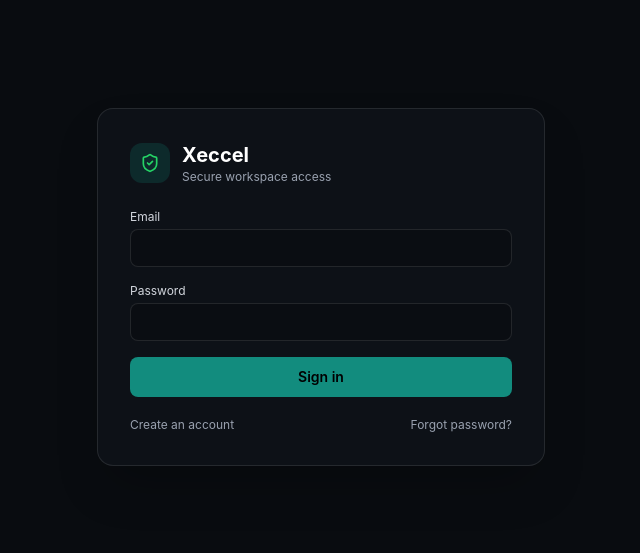
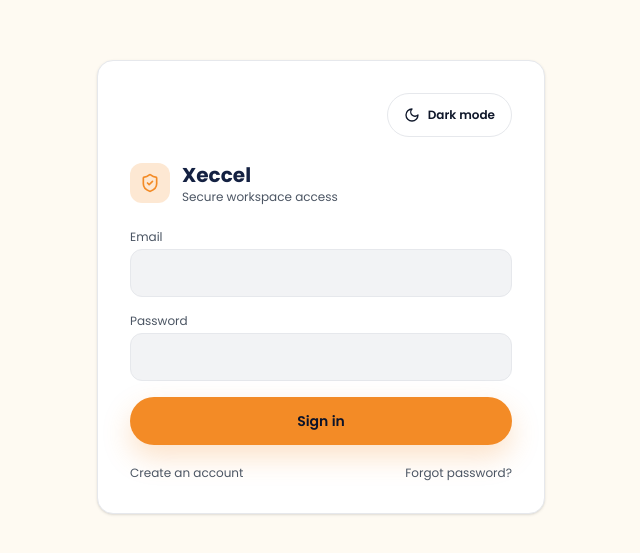
Before and after one commit to vipinxsharma/thynkwhatsapp, a Next.js app: page /login in a window 1280 px wide. Shown: the part 113-666 px from the top of the page, without its empty margins (319-959 px from the left). Built offline with nearby package versions, Linux system fonts and the light colour scheme; no server answers.

Commit message:
Add Xeccel brand palette and persistent light dark theme

```diff
--- a/app/globals.css
+++ b/app/globals.css
@@ -1,56 +1,109 @@
+@import url("https://fonts.googleapis.com/css2?family=Poppins:wght@400;500;600;700;800&display=swap");
 @import "tailwindcss";
 
 @custom-variant dark (&:where(.dark, .dark *));
 
 @theme {
-  --color-background: #0c0f14;
-  --color-foreground: #f3f4f6;
-  --color-surface-50: #181d24;
-  --color-surface-100: #13171d;
-  --color-surface-200: #0e1116;
-  --color-surface-300: #090c0f;
-  --color-whatsapp: #128c7e;
-  --color-whatsapp-light: #25d366;
-  --color-whatsapp-dark: #075e54;
+  --color-background: var(--background);
+  --color-foreground: var(--foreground);
+  --color-surface-50: var(--surface-raised);
+  --color-surface-100: var(--surface);
+  --color-surface-200: var(--surface-muted);
+  --color-surface-300: var(--background);
+  --color-whatsapp: #f38b26;
+  --color-whatsapp-light: #f38b26;
+  --color-whatsapp-dark: #e07512;
   --color-whatsapp-teal: #00a884;
   --color-whatsapp-badge: #00a884;
   --color-whatsapp-chatbg: #0b141a;
   --color-whatsapp-bubbleIn: #202c33;
   --color-whatsapp-bubbleOut: #005c4b;
-  --color-border: rgba(255, 255, 255, 0.08);
-  --shadow-glass: 0 8px 32px 0 rgba(0, 0, 0, 0.37);
-  --shadow-glow: 0 0 20px -5px rgba(37, 211, 102, 0.3);
+  --color-border: var(--border);
+  --shadow-glass: 0 8px 20px rgba(15, 23, 42, 0.08);
+  --shadow-glow: 0 12px 28px rgba(243, 139, 38, 0.25);
 }
 
 :root {
-  --background: #0b0e14;
-  --foreground: #f3f4f6;
+  color-scheme: light;
+  --background: #fefaf2;
+  --surface: #ffffff;
+  --surface-raised: #fafafb;
+  --surface-muted: #f2f3f5;
+  --foreground: #0f172a;
+  --heading: #142142;
+  --muted: #4b5563;
+  --border: #e6e8ec;
+  --accent: #f38b26;
+  --accent-hover: #e07512;
+  --focus-ring: 0 0 0 3px rgba(243, 139, 38, 0.45);
+}
+
+html.dark {
+  color-scheme: dark;
+  --background: #0b132a;
+  --surface: #142142;
+  --surface-raised: #1b2d58;
+  --surface-muted: #101b36;
+  --foreground: #f8fafc;
+  --heading: #ffffff;
+  --muted: #cbd5e1;
+  --border: rgba(255, 255, 255, 0.16);
 }
 
 body {
   color: var(--foreground);
   background: var(--background);
-  font-family: -apple-system, BlinkMacSystemFont, "Segoe UI", Roboto, "Helvetica Neue", Arial, sans-serif;
+  font-family: Poppins, system-ui, -apple-system, "Segoe UI", sans-serif;
   overflow-x: hidden;
 }
 
-/* Custom smooth dark scrollbars */
+*:focus-visible {
+  outline: none;
+  box-shadow: var(--focus-ring);
+}
+
+/* Legacy dashboard utilities follow the active palette; WhatsApp previews retain their native colors. */
+html:not(.dark) .theme-content:not(.theme-content--chat) :where([class~="text-white"], [class~="text-gray-100"], [class~="text-gray-200"]):not(.whatsapp-pattern *) {
+  color: var(--heading);
+}
+
+html:not(.dark) .theme-content:not(.theme-content--chat) :where([class~="text-gray-300"], [class~="text-gray-400"], [class~="text-gray-500"]):not(.whatsapp-pattern *) {
+  color: var(--muted);
+}
+
+html:not(.dark) .theme-content:not(.theme-content--chat) :where([class~="border-white/5"], [class~="border-white/10"]):not(.whatsapp-pattern *) {
+  border-color: var(--border);
+}
+
+html:not(.dark) .theme-content:not(.theme-content--chat) :where([class~="bg-white/5"], [class~="bg-white/10"], [class~="bg-black/20"], [class~="bg-black/40"]):not(.whatsapp-pattern *) {
+  background-color: var(--surface-muted);
+}
+
+@media (prefers-reduced-motion: reduce) {
+  *, *::before, *::after {
+    scroll-behavior: auto !important;
+    animation-duration: 0.01ms !important;
+    transition-duration: 0.01ms !important;
+  }
+}
+
+/* Custom scrollbars */
 ::-webkit-scrollbar {
   width: 6px;
   height: 6px;
 }
 
 ::-webkit-scrollbar-track {
-  background: rgba(255, 255, 255, 0.02);
+  background: var(--background);
 }
 
 ::-webkit-scrollbar-thumb {
-  background: rgba(255, 255, 255, 0.15);
+  background: var(--border);
   border-radius: 4px;
 }
 
 ::-webkit-scrollbar-thumb:hover {
-  background: rgba(37, 211, 102, 0.4);
+  background: var(--accent);
 }
 
 /* WhatsApp chat background pattern */
@@ -62,8 +115,8 @@ body {
 
 /* Glassmorphism utility */
 .glass-panel {
-  background: rgba(18, 23, 31, 0.7);
+  background: color-mix(in srgb, var(--surface) 80%, transparent);
   backdrop-filter: blur(16px);
   -webkit-backdrop-filter: blur(16px);
-  border: 1px solid rgba(255, 255, 255, 0.08);
+  border: 1px solid var(--border);
 }
--- a/app/layout.tsx
+++ b/app/layout.tsx
@@ -1,4 +1,5 @@
 import type { Metadata } from "next";
+import { cookies } from "next/headers";
 import "./globals.css";
 
 export const metadata: Metadata = {
@@ -6,14 +7,15 @@ export const metadata: Metadata = {
   description: "Enterprise Multi-Tenant WhatsApp Business API & Unified CRM Inbox",
 };
 
-export default function RootLayout({
+export default async function RootLayout({
   children,
 }: Readonly<{
   children: React.ReactNode;
 }>) {
+  const theme = (await cookies()).get("xeccel-theme")?.value;
   return (
-    <html lang="en" className="dark">
-      <body className="bg-[#0b0e14] text-gray-100 min-h-screen antialiased selection:bg-whatsapp-light/30 selection:text-whatsapp-light">
+    <html lang="en" className={theme === "dark" ? "dark" : ""} suppressHydrationWarning>
+      <body className="min-h-screen antialiased selection:bg-whatsapp-light/30">
         {children}
       </body>
     </html>
--- a/app/login/page.tsx
+++ b/app/login/page.tsx
@@ -1,6 +1,7 @@
 import Link from "next/link";
 import { ShieldCheck } from "lucide-react";
 import { signInAction, signUpAction } from "@/app/auth/actions";
+import { ThemeToggle } from "@/components/theme/ThemeToggle";
 
 const errors: Record<string, string> = {
   configuration: "Self-service authentication needs its dedicated Neon project configuration.",
@@ -23,15 +24,16 @@ export default async function LoginPage({
   const params = await searchParams;
   const signingUp = params.mode === "signup";
   return (
-    <main className="min-h-screen bg-[#090c10] text-gray-200 flex items-center justify-center p-6">
-      <section className="w-full max-w-md rounded-2xl border border-white/10 bg-[#0d1117] p-8 shadow-2xl">
+    <main className="min-h-screen bg-[var(--background)] text-[var(--foreground)] flex items-center justify-center p-6">
+      <section className="w-full max-w-md rounded-2xl border border-[var(--border)] bg-[var(--surface)] p-8 shadow-sm">
+        <div className="mb-6 flex justify-end"><ThemeToggle /></div>
         <div className="flex items-center gap-3">
           <div className="h-10 w-10 rounded-xl bg-whatsapp/20 flex items-center justify-center">
             <ShieldCheck className="h-5 w-5 text-whatsapp-light" />
           </div>
           <div>
-            <h1 className="text-xl font-bold text-white">Xeccel</h1>
-            <p className="text-xs text-gray-400">Secure workspace access</p>
+            <h1 className="text-xl font-bold text-[var(--heading)]">Xeccel</h1>
+            <p className="text-xs text-[var(--muted)]">Secure workspace access</p>
           </div>
         </div>
 
@@ -48,29 +50,29 @@ export default async function LoginPage({
 
         <form action={signingUp ? signUpAction : signInAction} className="mt-6 space-y-4">
           {signingUp && (
-            <label className="block text-xs text-gray-300">
+            <label className="block text-xs text-[var(--muted)]">
               Name
-              <input name="name" required minLength={2} className="mt-1 w-full rounded-lg border border-white/10 bg-black/20 px-3 py-2 text-sm" />
+              <input name="name" required minLength={2} className="mt-1 min-h-12 w-full rounded-xl border border-[var(--border)] bg-[var(--surface-muted)] px-3 py-2 text-sm" />
             </label>
           )}
-          <label className="block text-xs text-gray-300">
+          <label className="block text-xs text-[var(--muted)]">
             Email
-            <input name="email" type="email" autoComplete="email" required className="mt-1 w-full rounded-lg border border-white/10 bg-black/20 px-3 py-2 text-sm" />
+            <input name="email" type="email" autoComplete="email" required className="mt-1 min-h-12 w-full rounded-xl border border-[var(--border)] bg-[var(--surface-muted)] px-3 py-2 text-sm" />
           </label>
-          <label className="block text-xs text-gray-300">
+          <label className="block text-xs text-[var(--muted)]">
             Password
-            <input name="password" type="password" autoComplete={signingUp ? "new-password" : "current-password"} required minLength={12} className="mt-1 w-full rounded-lg border border-white/10 bg-black/20 px-3 py-2 text-sm" />
+            <input name="password" type="password" autoComplete={signingUp ? "new-password" : "current-password"} required minLength={12} className="mt-1 min-h-12 w-full rounded-xl border border-[var(--border)] bg-[var(--surface-muted)] px-3 py-2 text-sm" />
           </label>
-          <button className="w-full rounded-lg bg-whatsapp px-4 py-2.5 text-sm font-semibold text-black">
+          <button className="min-h-12 w-full rounded-full bg-whatsapp px-4 py-2.5 text-sm font-semibold text-[#0b132a] shadow-glow hover:bg-whatsapp-dark">
             {signingUp ? "Create workspace" : "Sign in"}
           </button>
         </form>
 
-        <div className="mt-5 flex justify-between text-xs text-gray-400">
-          <Link href={signingUp ? "/login" : "/login?mode=signup"} className="hover:text-white">
+        <div className="mt-5 flex justify-between text-xs text-[var(--muted)]">
+          <Link href={signingUp ? "/login" : "/login?mode=signup"} className="hover:text-[var(--heading)]">
             {signingUp ? "Already have an account?" : "Create an account"}
           </Link>
-          {!signingUp && <Link href="/auth/forgot-password" className="hover:text-white">Forgot password?</Link>}
+          {!signingUp && <Link href="/auth/forgot-password" className="hover:text-[var(--heading)]">Forgot password?</Link>}
         </div>
       </section>
     </main>
--- a/components/support/SupportCenter.tsx
+++ b/components/support/SupportCenter.tsx
@@ -78,7 +78,7 @@ export function SupportCenter({ initialCases }: { initialCases: SupportCase[] })
 
   return (
     <div className="grid gap-6 lg:grid-cols-[380px_1fr]">
-      <form onSubmit={submit} className="space-y-4 rounded-xl border border-white/10 bg-[#0d1117] p-5">
+      <form onSubmit={submit} className="space-y-4 rounded-xl border border-[var(--border)] bg-[var(--surface)] p-5">
         <div>
           <h2 className="font-semibold text-white">Ask for help</h2>
           <p className="mt-1 text-xs text-gray-400">Your case stays within this workspace.</p>
@@ -89,7 +89,7 @@ export function SupportCenter({ initialCases }: { initialCases: SupportCase[] })
         <button disabled={pending} className="rounded-lg bg-whatsapp px-4 py-2 text-sm font-semibold text-black disabled:opacity-50">{pending ? "Creating…" : "Start support chat"}</button>
       </form>
 
-      <section className="rounded-xl border border-white/10 bg-[#0d1117] p-5">
+      <section className="rounded-xl border border-[var(--border)] bg-[var(--surface)] p-5">
         <h2 className="font-semibold text-white">Your support cases</h2>
         <div className="mt-4 space-y-3">
           {cases.length === 0 && <p className="text-sm text-gray-400">No support cases yet.</p>}
@@ -106,7 +106,7 @@ export function SupportCenter({ initialCases }: { initialCases: SupportCase[] })
       </section>
 
       {selectedCase && (
-        <section className="lg:col-start-2 rounded-xl border border-white/10 bg-[#0d1117] p-5">
+        <section className="lg:col-start-2 rounded-xl border border-[var(--border)] bg-[var(--surface)] p-5">
           <div className="flex items-center justify-between gap-3">
             <h2 className="font-semibold text-white">{selectedCase.subject}</h2>
             <button type="button" onClick={requestAIReview} disabled={aiPending} className="rounded-lg border border-whatsapp/40 px-3 py-2 text-xs font-semibold text-whatsapp disabled:opacity-50">
--- a/components/team/AcceptInvitation.tsx
+++ b/components/team/AcceptInvitation.tsx
@@ -30,7 +30,7 @@ export function AcceptInvitation() {
   }
 
   return (
-    <div className="space-y-4 rounded-xl border border-white/10 bg-[#0d1117] p-6 text-center">
+    <div className="space-y-4 rounded-xl border border-[var(--border)] bg-[var(--surface)] p-6 text-center">
       <p className="text-sm text-gray-300">Join this Xeccel workspace using the exact email address that was invited.</p>
       {error && <p className="text-sm text-red-300">{error}</p>}
       {!token && <p className="text-sm text-red-300">This invitation link is incomplete.</p>}
--- a/components/team/TeamSettings.tsx
+++ b/components/team/TeamSettings.tsx
@@ -42,7 +42,7 @@ export function TeamSettings({
 
   return (
     <div className="grid gap-6 lg:grid-cols-[380px_1fr]">
-      <form onSubmit={createInvite} className="space-y-4 rounded-xl border border-white/10 bg-[#0d1117] p-5">
+      <form onSubmit={createInvite} className="space-y-4 rounded-xl border border-[var(--border)] bg-[var(--surface)] p-5">
         <div>
           <h2 className="font-semibold text-white">Invite a teammate</h2>
           <p className="mt-1 text-xs text-gray-400">Links expire after 72 hours and only work for the invited email.</p>
@@ -65,7 +65,7 @@ export function TeamSettings({
       </form>
 
       <div className="space-y-6">
-        <section className="rounded-xl border border-white/10 bg-[#0d1117] p-5">
+        <section className="rounded-xl border border-[var(--border)] bg-[var(--surface)] p-5">
           <h2 className="font-semibold text-white">Members</h2>
           <div className="mt-4 divide-y divide-white/5">
             {initialMembers.map((member) => (
@@ -77,7 +77,7 @@ export function TeamSettings({
           </div>
         </section>
 
-        <section className="rounded-xl border border-white/10 bg-[#0d1117] p-5">
+        <section className="rounded-xl border border-[var(--border)] bg-[var(--surface)] p-5">
           <h2 className="font-semibold text-white">Pending invitations</h2>
           <div className="mt-4 divide-y divide-white/5">
             {invitations.length === 0 && <p className="text-sm text-gray-400">No pending invitations.</p>}
--- /dev/null
+++ b/components/theme/ThemeToggle.tsx
@@ -0,0 +1,39 @@
+"use client";
+
+import { useSyncExternalStore } from "react";
+import { Moon, Sun } from "lucide-react";
+
+const themeEvent = "xeccel-theme-change";
+
+function subscribe(onChange: () => void) {
+  window.addEventListener(themeEvent, onChange);
+  return () => window.removeEventListener(themeEvent, onChange);
+}
+
+function getTheme() {
+  return document.documentElement.classList.contains("dark") ? "dark" : "light";
+}
+
+export function ThemeToggle({ className = "" }: { className?: string }) {
+  const theme = useSyncExternalStore(subscribe, getTheme, () => "light");
+  const nextTheme = theme === "dark" ? "light" : "dark";
+
+  function toggle() {
+    document.documentElement.classList.toggle("dark", nextTheme === "dark");
+    document.cookie = `xeccel-theme=${nextTheme}; Path=/; Max-Age=31536000; SameSite=Lax${location.protocol === "https:" ? "; Secure" : ""}`;
+    window.dispatchEvent(new Event(themeEvent));
+  }
+
+  return (
+    <button
+      type="button"
+      onClick={toggle}
+      aria-label={`Switch to ${nextTheme} mode`}
+      title={`Switch to ${nextTheme} mode`}
+      className={`inline-flex min-h-11 items-center justify-center gap-2 rounded-full border border-[var(--border)] bg-[var(--surface)] px-4 text-xs font-semibold text-[var(--foreground)] transition-colors hover:border-[var(--accent)] focus-visible:outline-none focus-visible:shadow-[var(--focus-ring)] ${className}`}
+    >
+      {theme === "dark" ? <Sun aria-hidden="true" className="size-4" /> : <Moon aria-hidden="true" className="size-4" />}
+      <span>{theme === "dark" ? "Light mode" : "Dark mode"}</span>
+    </button>
+  );
+}
```
Also changed, not shown: app/auth/forgot-password/page.tsx (+9 -7 lines), app/auth/reset-password/page.tsx (+7 -5 lines), app/invite/page.tsx (+5 -3 lines), components/layout/DashboardShell.tsx (+28 -24 lines).
